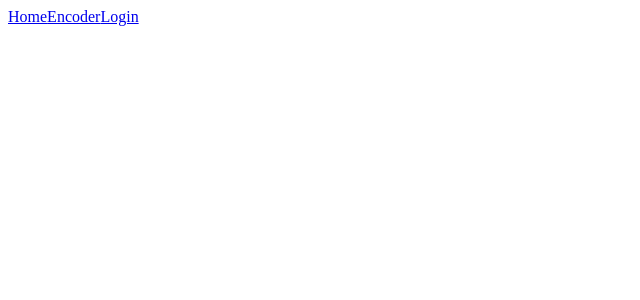
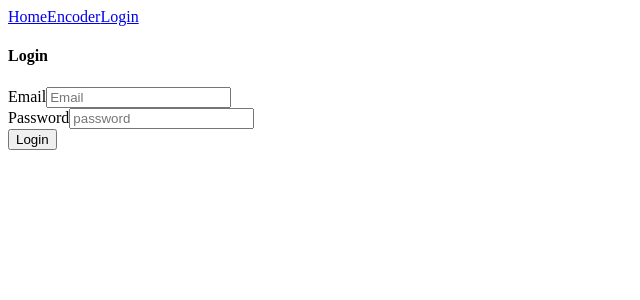
Before and after one commit to Branimir026/code-challenge-frontend, a Vue app: page /login in a window 1280 px wide. Before the commit this address had no page. Shown: the top 300 px of the page, without its empty margins (0-640 px from the left). Built offline with nearby package versions, Linux system fonts and the light colour scheme.

Commit message:
created login view and encoder view added their routes and made check before each to see if user is allowed to that route

```diff
--- a/src/router/index.js
+++ b/src/router/index.js
@@ -1,5 +1,6 @@
 import { createRouter, createWebHistory } from 'vue-router'
 import HomeView from '../views/HomeView.vue'
+import store from '../store';
 
 const router = createRouter({
   history: createWebHistory(import.meta.env.BASE_URL),
@@ -10,14 +11,53 @@ const router = createRouter({
       component: HomeView
     },
     {
-      path: '/about',
-      name: 'about',
+      path: '/login',
+      name: 'login',
       // route level code-splitting
       // this generates a separate chunk (About.[hash].js) for this route
       // which is lazy-loaded when the route is visited.
-      component: () => import('../views/AboutView.vue')
+      component: () => import('../views/LoginView.vue'),
+			meta: {
+				requiresGuest: true
+			}
+    },
+    {
+      path: '/encoder',
+      name: 'encoder',
+      // route level code-splitting
+      // this generates a separate chunk (About.[hash].js) for this route
+      // which is lazy-loaded when the route is visited.
+      component: () => import('../views/EncoderView.vue'),
+			meta: {
+				requiresAuth: true
+			}
     }
   ]
 })
 
+router.beforeEach((to, from, next) => {
+
+  if(to.matched.some(record => record.meta.requiresAuth)) {
+
+    if(!store.getters.isLoggedIn) {
+      // redirect to the login page
+      next('/login');
+    } else {
+      next();
+    }
+
+  } else if (to.matched.some(record => record.meta.requiresGuest)) {
+
+    if(store.getters.isLoggedIn) {
+      // redirect to the encoder page
+      next('/encoder');
+    } else {
+      next();
+    }
+
+  } else {
+    next();
+  }
+});
+
 export default router
--- /dev/null
+++ b/src/views/EncoderView.vue
@@ -0,0 +1,70 @@
+<template>
+	<div class="row">
+		<div class="card mx-auto">
+			<div class="card-header text-light bg-primary">
+				<h4>Encoder</h4>
+			</div>
+			<div class="card-body">
+				<form>
+					<div class="form-group">
+						<label for="username">String you want to encode</label>
+						<input
+							id="string"
+							type="text"
+							placeholder="AAABCCC"
+							name="string"
+							v-model="string"
+							class="form-control">
+					</div>
+					<p v-if="error">{{ error }}</p>
+					<button class="btn btn-primary" @click.prevent="encodeString">Encode</button>
+				</form>
+				<h1 v-if="encodedString">{{ encodedString }}</h1>
+			</div>
+		</div>
+	</div>
+</template>
+
+<script>
+import { mapActions } from 'vuex';
+export default {
+
+  data() {
+    return {
+      string: "",
+			error: "",
+			encodedString: ""
+    }
+  },
+
+  methods: {
+    ...mapActions(['encode']),
+    encodeString() {
+      let stringData = {
+        string: this.string
+      };
+			this.error = '';
+			this.encodedString = '';
+
+      this.encode(stringData).then(res => {
+
+				if (res.status !== 200) {
+					this.error = 'Something went wrong.'
+				} else {
+					this.encodedString = res.encodedString;
+				}
+
+      }).catch(err => {
+        console.log(err);
+      })
+    }
+  }
+}
+</script>
+
+<style scoped>
+.card {
+  width: 60%;
+  padding: 0px;
+}
+</style>
--- /dev/null
+++ b/src/views/LoginView.vue
@@ -0,0 +1,79 @@
+<template>
+	<div class="row">
+		<div class="card mx-auto">
+			<div class="card-header text-light bg-primary">
+				<h4>Login</h4>
+			</div>
+			<div class="card-body">
+				<form>
+					<div class="form-group">
+						<label for="username">Email</label>
+						<input
+							id="email"
+							type="text"
+							placeholder="Email"
+							name="email"
+							v-model="email"
+							class="form-control">
+					</div>
+					<div class="form-group">
+						<label for="password">Password</label>
+						<input
+							id="password"
+							type="password"
+							placeholder="password"
+							name="password"
+							v-model="password"
+							class="form-control">
+					</div>
+					<p v-if="error">{{ error }}</p>
+					<button class="btn btn-primary" @click.prevent="loginUser">Login</button>
+				</form>
+			</div>
+		</div>
+	</div>
+</template>
+
+<script>
+import { mapActions } from 'vuex';
+export default {
+
+  data() {
+    return {
+      email: "",
+      password: "",
+			error: ""
+    }
+  },
+  methods: {
+    ...mapActions(['login']),
+    loginUser() {
+      let userData = {
+        email: this.email,
+        password: this.password
+      };
+			this.error = '';
+      this.login(userData).then(res => {
+
+				if (res.status === 401) {
+					this.error = 'Wrong credentials.'
+				}
+
+				if (res.token) {
+					this.$router.push('/encoder');
+				}
+
+      }).catch(err => {
+        console.log(err);
+      })
+    }
+  }
+}
+</script>
+
+<style scoped>
+.card {
+  width: 60%;
+  padding: 0px;
+}
+</style>
```
